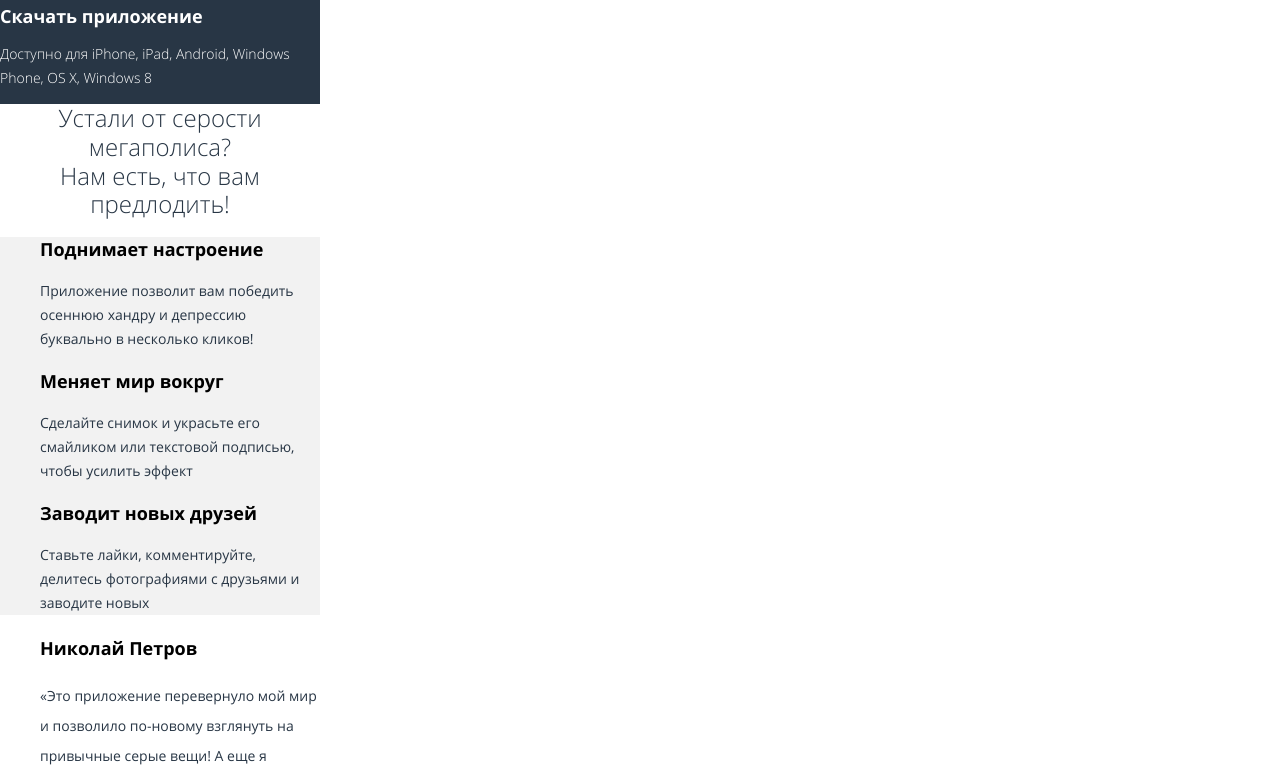
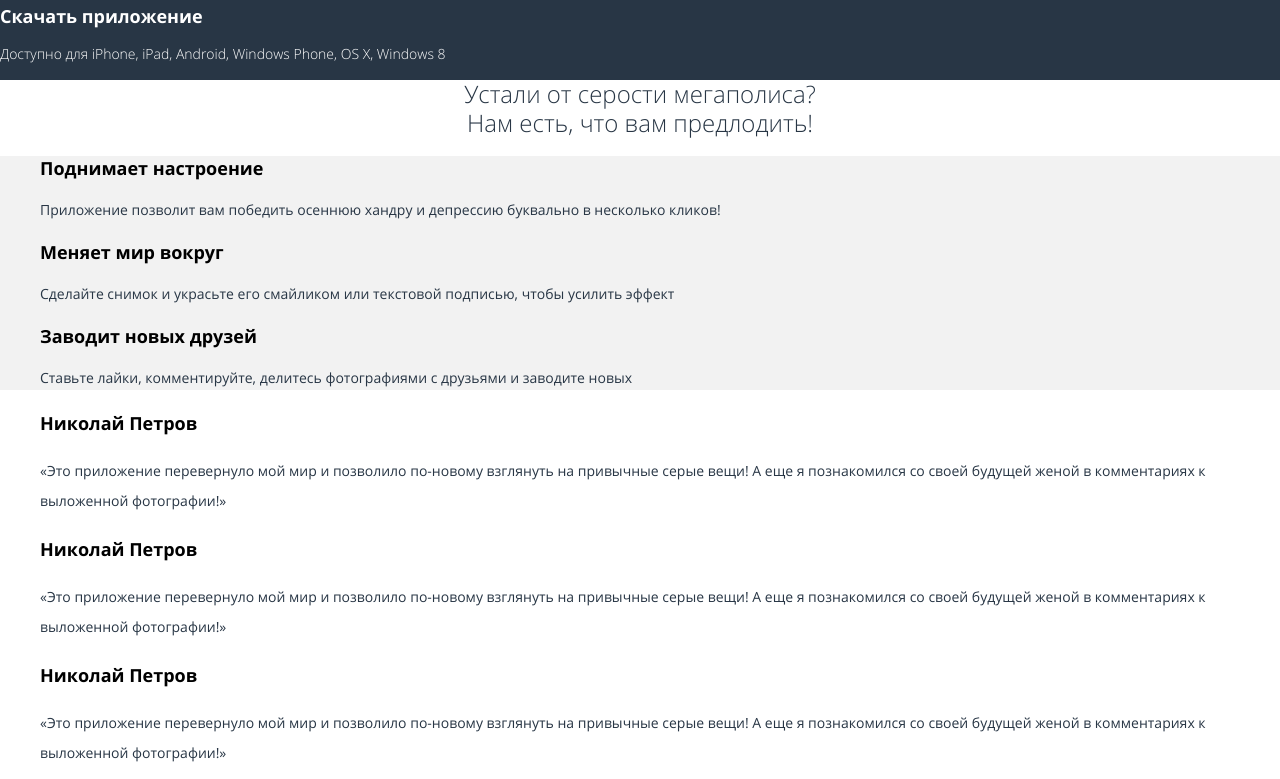
Before and after one commit to gleb5783/1491345-pink-21, a website: page source/index.html in a window 1280 px wide. Shown: the part 370-1149 px from the top of the page. Drawn offline with nearby package versions, Linux system fonts and the light colour scheme; files that its build step writes are made by us from their sources.

```diff
--- a/source/index.html
+++ b/source/index.html
@@ -7,7 +7,7 @@
   <link rel="stylesheet" href="css/style.css">
 </head>
 
-<body class="page__body container">
+<body class="page__body">
   <header class="page-header">
     <div class="page-header__main-inform">
       <div class="page-header__head">
```
Also changed, not shown: source/img/background-header.jpg (added).
